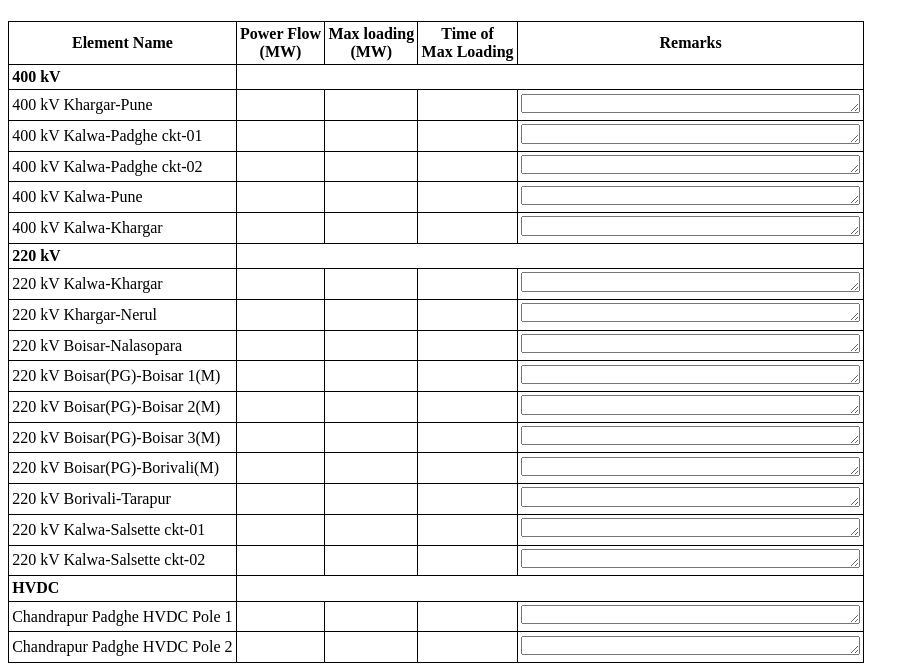
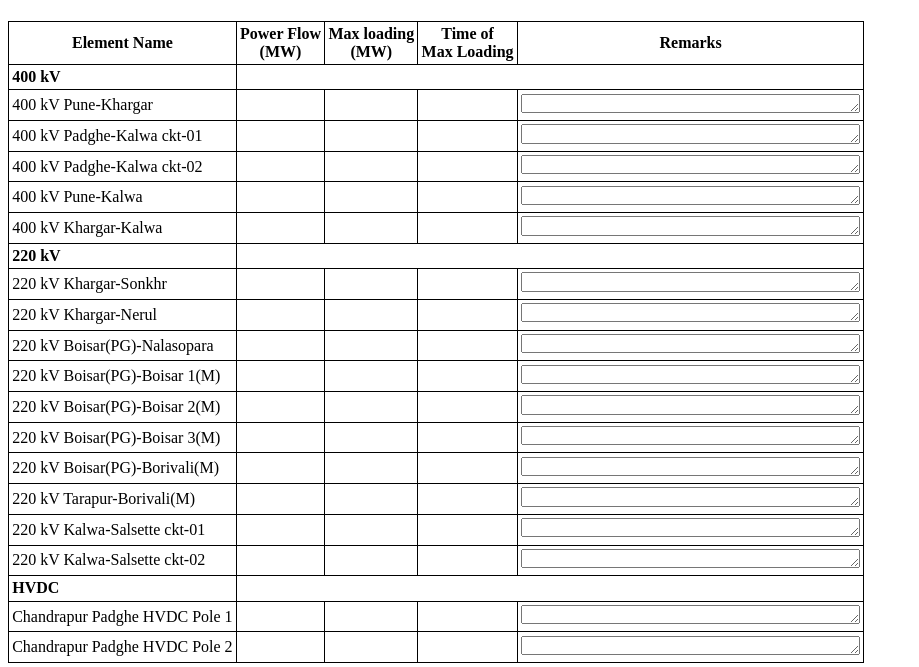
Before and after one commit to nagasudhirpulla/wrldc_scada_mumbai_dashboard, a Flask app: template templates/index.html.j2 in a window 1280 px wide. Shown: the part 574-1241 px from the top of the page, without its empty margins (0-919 px from the left). Run offline with Flask 2, Linux system fonts and the light colour scheme; the template is opened without the code that fills it, so the values that code supplies are empty; parts of the project's set-up code (start-up, migrations or seed data) failed here and were passed over.

Commit message:
minor change

```diff
--- a/templates/index.html.j2
+++ b/templates/index.html.j2
@@ -120,35 +120,35 @@
                 <td class='genStage'>400 kV</td>
             </tr>
             <tr>
-                <td>400 kV Khargar-Pune</td>
+                <td>400 kV Pune-Khargar</td>
                 <td>{{instFlow['khargPuneMw_4']}}</td>
                 <td>{{maxFlow['khargPuneMw_4']}}</td>
                 <td>{{maxTime['khargPuneMw_4']}}</td>
                 <td><textarea class='remarks'></textarea></td>
             </tr>
             <tr>
-                <td>400 kV Kalwa-Padghe ckt-01</td>
+                <td>400 kV Padghe-Kalwa ckt-01</td>
                 <td>{{instFlow['kalwPadg1Mw_4']}}</td>
                 <td>{{maxFlow['kalwPadg1Mw_4']}}</td>
                 <td>{{maxTime['kalwPadg1Mw_4']}}</td>
                 <td><textarea class='remarks'></textarea></td>
             </tr>
             <tr>
-                <td>400 kV Kalwa-Padghe ckt-02</td>
+                <td>400 kV Padghe-Kalwa ckt-02</td>
                 <td>{{instFlow['kalwPadg2Mw_4']}}</td>
                 <td>{{maxFlow['kalwPadg2Mw_4']}}</td>
                 <td>{{maxTime['kalwPadg2Mw_4']}}</td>
                 <td><textarea class='remarks'></textarea></td>
             </tr>
             <tr>
-                <td>400 kV Kalwa-Pune</td>
+                <td>400 kV Pune-Kalwa</td>
                 <td>{{instFlow['kalwPuneMw_4']}}</td>
                 <td>{{maxFlow['kalwPuneMw_4']}}</td>
                 <td>{{maxTime['kalwPuneMw_4']}}</td>
                 <td><textarea class='remarks'></textarea></td>
             </tr>
             <tr>
-                <td>400 kV Kalwa-Khargar</td>
+                <td>400 kV Khargar-Kalwa</td>
                 <td>{{instFlow['kalwKhargMw_4']}}</td>
                 <td>{{maxFlow['kalwKhargMw_4']}}</td>
                 <td>{{maxTime['kalwKhargMw_4']}}</td>
@@ -158,7 +158,7 @@
                 <td class='genStage'>220 kV</td>
             </tr>
             <tr>
-                <td>220 kV Kalwa-Khargar</td>
+                <td>220 kV Khargar-Sonkhr</td>
                 <td>{{instFlow['kalwKhargMw_2']}}</td>
                 <td>{{maxFlow['kalwKhargMw_2']}}</td>
                 <td>{{maxTime['kalwKhargMw_2']}}</td>
@@ -172,7 +172,7 @@
                 <td><textarea class='remarks'></textarea></td>
             </tr>
             <tr>
-                <td>220 kV Boisar-Nalasopara</td>
+                <td>220 kV Boisar(PG)-Nalasopara</td>
                 <td>{{instFlow['boisNalMw_2']}}</td>
                 <td>{{maxFlow['boisNalMw_2']}}</td>
                 <td>{{maxTime['boisNalMw_2']}}</td>
@@ -207,7 +207,7 @@
                 <td><textarea class='remarks'></textarea></td>
             </tr>
             <tr>
-                <td>220 kV Borivali-Tarapur</td>
+                <td>220 kV Tarapur-Borivali(M)</td>
                 <td>{{instFlow['borivTarapMw_2']}}</td>
                 <td>{{maxFlow['borivTarapMw_2']}}</td>
                 <td>{{maxTime['borivTarapMw_2']}}</td>
```
